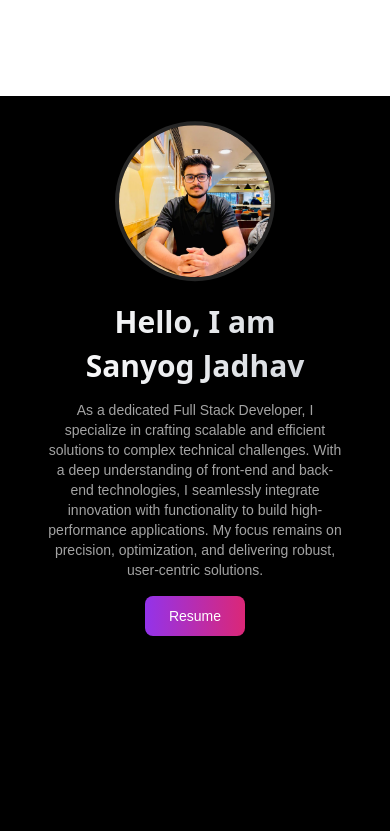
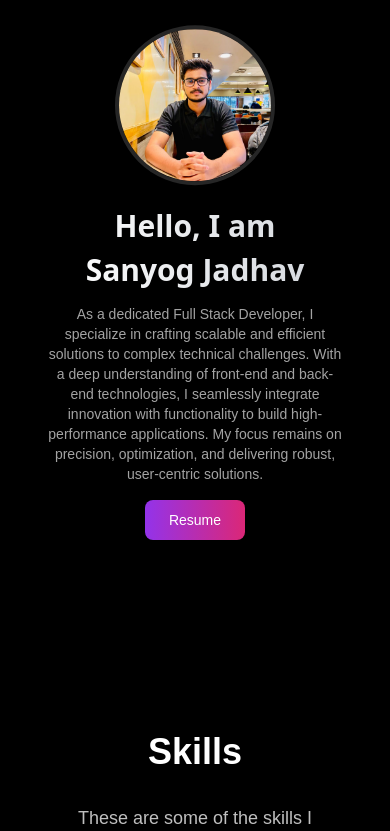
Before and after one commit to sanyogjadhav24/My_Portfolio, a Next.js app: page / in a window 390 px wide. Shown: the top 831 px of the page. Built offline with nearby package versions, Linux system fonts and the light colour scheme.

Commit message:
resume update

```diff
--- a/src/app/components/hero.js
+++ b/src/app/components/hero.js
@@ -20,7 +20,7 @@ export default function BackgroundBeamsDemo() {
   };
 
   return (
-    <div className="min-h-screen w-full bg-black relative flex flex-col items-center justify-center antialiased overflow-hidden px-4 md:px-6 mt-24">
+    <div className="min-h-screen w-full bg-black relative flex flex-col items-center justify-center antialiased overflow-hidden px-4 md:px-6 ">
       <div className="max-w-6xl mx-auto p-6 flex flex-col md:flex-row items-center md:items-start w-full">
 
         {/* Mobile Image Section - Fixed Visibility */}
```
Also changed, not shown: 1 other file (tests, documents, lock files or other folders).
